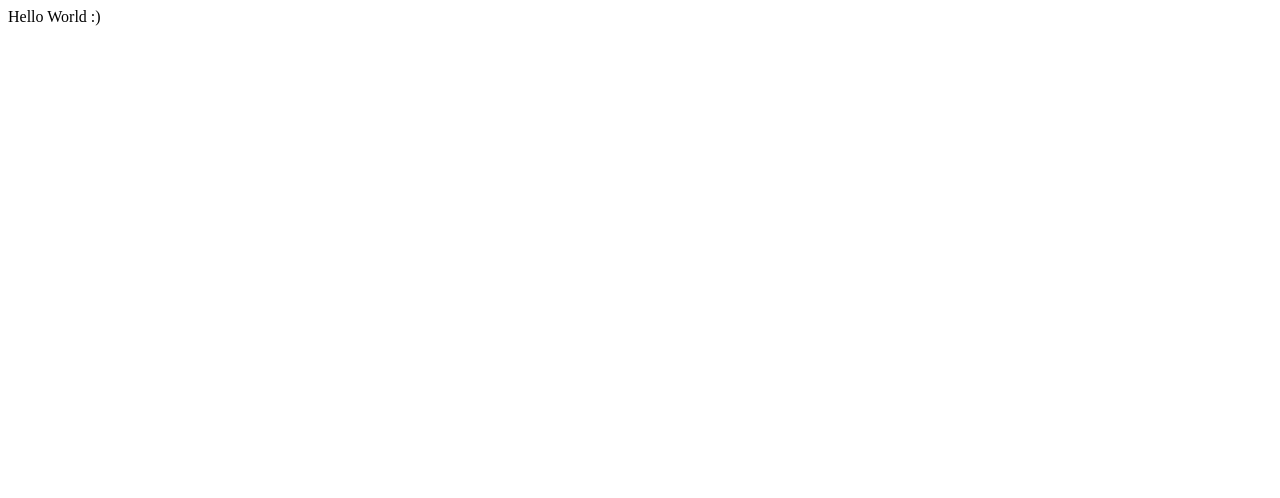
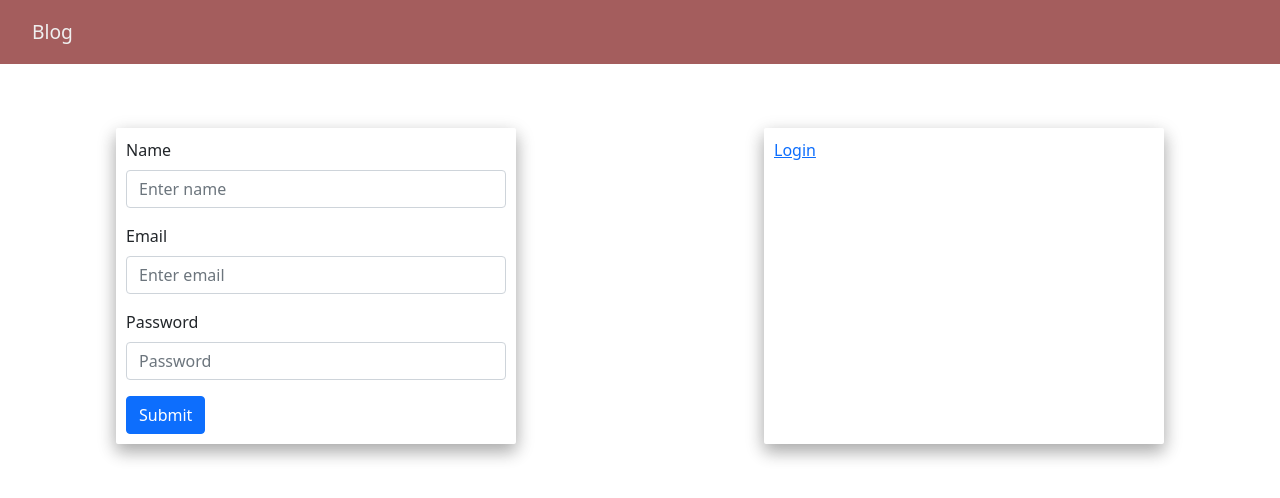
Before and after one commit to sachin-me/blog-app, a React (Create React App) app in the folder client/: page / in a window 1280 px wide. Shown: the top 498 px of the page. Built offline with nearby package versions, Linux system fonts and the light colour scheme.

Commit message:
Added signup form on dashboard

```diff
--- a/client/src/App.js
+++ b/client/src/App.js
@@ -1,7 +1,18 @@
 import React from "react";
+import { BrowserRouter, Route, Switch } from "react-router-dom";
+import "./App.scss";
+import Dashboard from "./Components/Dashboard";
+import Header from "./Components/Header";
 
 function App(params) {
-  return <div>Hello World :)</div>;
+  return (
+    <BrowserRouter>
+      <Header />
+      <Switch>
+        <Route exact path="/" component={Dashboard} />
+      </Switch>
+    </BrowserRouter>
+  );
 }
 
 export default App;
--- /dev/null
+++ b/client/src/App.scss
@@ -0,0 +1,41 @@
+@import '~bootstrap/scss/bootstrap.scss';
+
+
+body {
+  margin: 0;
+}
+
+// Header
+.header {
+  background: #A45D5D;
+  height: 4rem;
+  display: flex;
+  justify-content: space-between;
+  align-items: center;
+  padding: 0 2rem;
+  a {
+    font-size: 1.2rem;
+    color: #EFEFEF;
+    text-decoration: none;
+    &:hover {
+      text-decoration: none;
+    }
+  }
+}
+
+// Dashboard
+.dashboard {
+  display: flex;
+  flex-direction: row;
+  justify-content: space-around;
+  margin-top: 4rem;
+  gap: 1rem;
+}
+
+.link-card {
+  border-radius: 2px;
+  padding: 10px;
+  box-shadow: 0 8px 16px 0 rgba(0, 0, 0, 0.2), 0 6px 20px 0 rgba(0, 0, 0, 0.19);
+  max-width: 400px;
+  width: 100%;
+}
--- /dev/null
+++ b/client/src/Components/Dashboard/index.js
@@ -0,0 +1,18 @@
+import React from "react";
+import { Link } from "react-router-dom";
+import Signup from "../Signup";
+
+function Dashboard(params) {
+  return (
+    <div className="dashboard">
+      <div className="link-card">
+        <Signup />
+      </div>
+      <div className="link-card">
+        <Link to="/login">Login</Link>
+      </div>
+    </div>
+  );
+}
+
+export default Dashboard;
--- /dev/null
+++ b/client/src/Components/Header.js
@@ -0,0 +1,12 @@
+import React from "react";
+import { Link } from "react-router-dom";
+
+function Header(params) {
+  return (
+    <div className="header">
+      <Link to="/">Blog</Link>
+    </div>
+  );
+}
+
+export default Header;
--- /dev/null
+++ b/client/src/Components/Signup/SignupForm.js
@@ -0,0 +1,35 @@
+import React from "react";
+import { Form, Button } from "react-bootstrap";
+
+function SignupForm(props) {
+  return (
+    <Form>
+      <Form.Group className="mb-3" controlId="formBasicName">
+        <Form.Label>Name</Form.Label>
+        <Form.Control
+          type="text"
+          placeholder="Enter name"
+        />
+      </Form.Group>
+      <Form.Group className="mb-3" controlId="formBasicEmail">
+        <Form.Label>Email</Form.Label>
+        <Form.Control
+          type="email"
+          placeholder="Enter email"
+        />
+      </Form.Group>
+      <Form.Group className="mb-3" controlId="formBasicPassword">
+        <Form.Label>Password</Form.Label>
+        <Form.Control
+          type="password"
+          placeholder="Password"
+        />
+      </Form.Group>
+      <Button variant="primary" type="submit">
+        Submit
+      </Button>
+    </Form>
+  );
+}
+
+export default SignupForm;
--- /dev/null
+++ b/client/src/Components/Signup/index.js
@@ -0,0 +1,12 @@
+import React from "react";
+import SignupForm from "./SignupForm";
+
+function Signup(props) {
+  return (
+    <div className="form-wrapper">
+      <SignupForm />
+    </div>
+  );
+}
+
+export default Signup;
--- a/package.json
+++ b/package.json
@@ -10,6 +10,7 @@
   "license": "ISC",
   "dependencies": {
     "babel-loader": "^8.2.2",
+    "bootstrap": "^5.1.1",
     "cors": "^2.8.5",
     "dotenv": "^10.0.0",
     "ejs": "^3.1.6",
@@ -18,7 +19,9 @@
     "morgan": "^1.10.0",
     "nodemon": "^2.0.13",
     "react": "^17.0.2",
-    "react-dom": "^17.0.2"
+    "react-bootstrap": "^1.6.4",
+    "react-dom": "^17.0.2",
+    "react-router-dom": "^5.3.0"
   },
   "devDependencies": {
     "@babel/plugin-proposal-class-properties": "^7.14.5",
```
